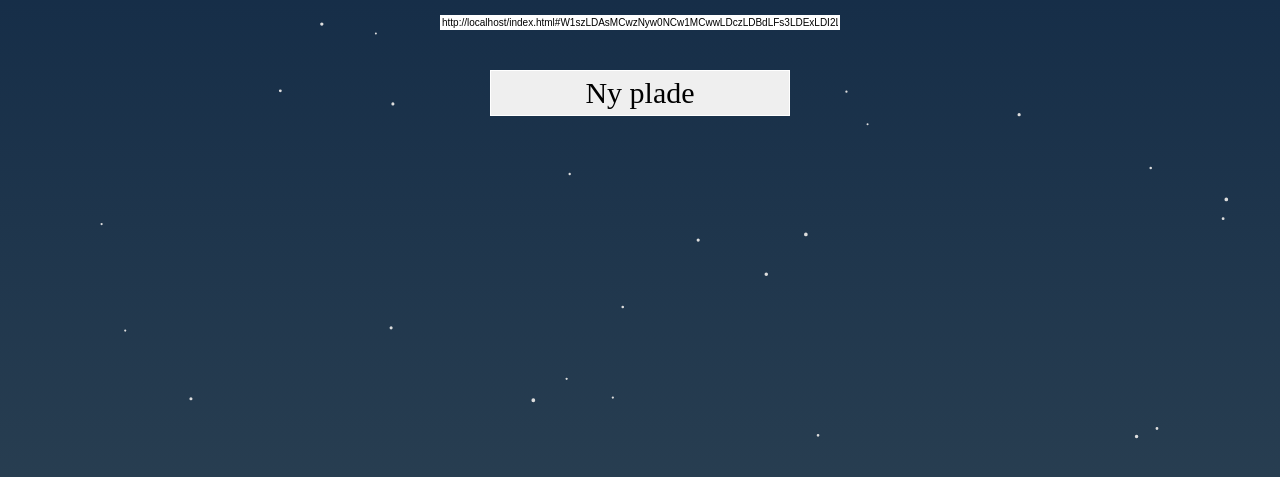
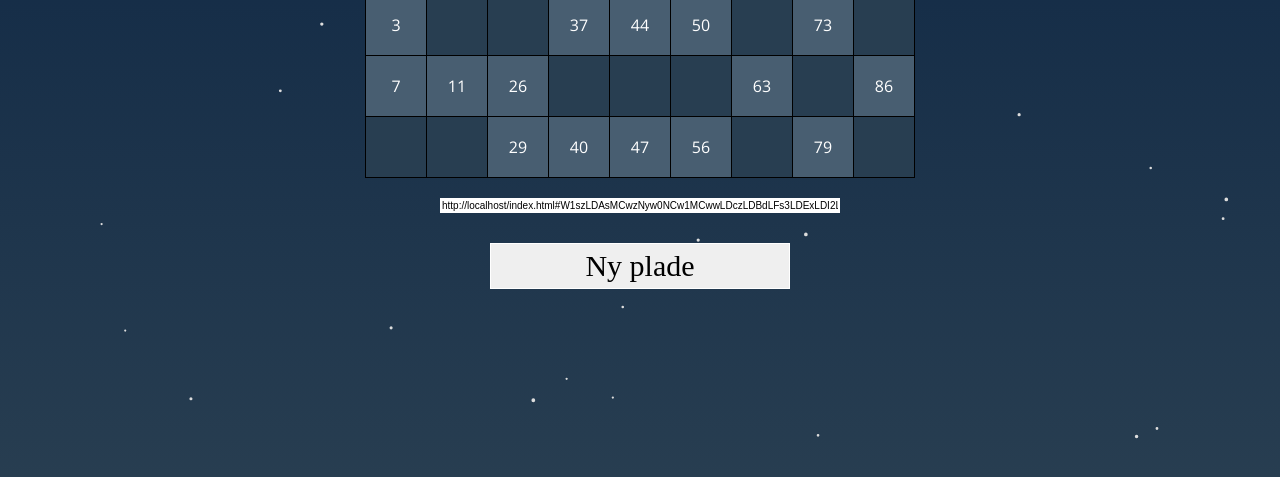
Before and after one commit to johsw/banko, a plain HTML site: page index.html in a window 1280 px wide. Shown: the part 325-802 px from the top of the page. Drawn offline with nearby package versions, Linux system fonts and the light colour scheme; a web font is replaced by a local one.

Commit message:
Styling.

```diff
--- a/index.css
+++ b/index.css
@@ -16,6 +16,8 @@ body {
   height: 100vh;
   display: flex;
   flex-direction: column;
+  box-sizing: border-box;
+  justify-content: center;
 }
 #content {
   position: relative;
@@ -86,7 +88,7 @@ button {
   max-width: 300px;
   font-size: 30px;
   width: 100%;
-  margin: 20px auto;
+  margin: 10px auto;
   font-family: "Mountains of Christmas";
 }
 canvas {
```
